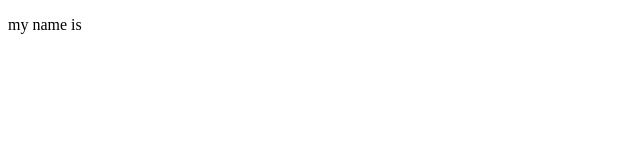
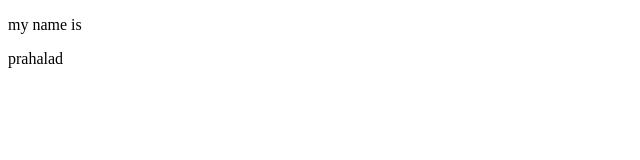
Before and after one commit to Prahalad0617/localrepo, a plain HTML site: page index.html in a window 1280 px wide. Shown: the full height of the page, 0-640 px from the left. Drawn offline with Linux system fonts and the light colour scheme.

Commit message:
addding new feature1 branch

```diff
--- a/index.html
+++ b/index.html
@@ -7,5 +7,6 @@
 </head>
 <body>
     <p>my name is</p>
+    <p>prahalad</p>
 </body>
 </html>
```
